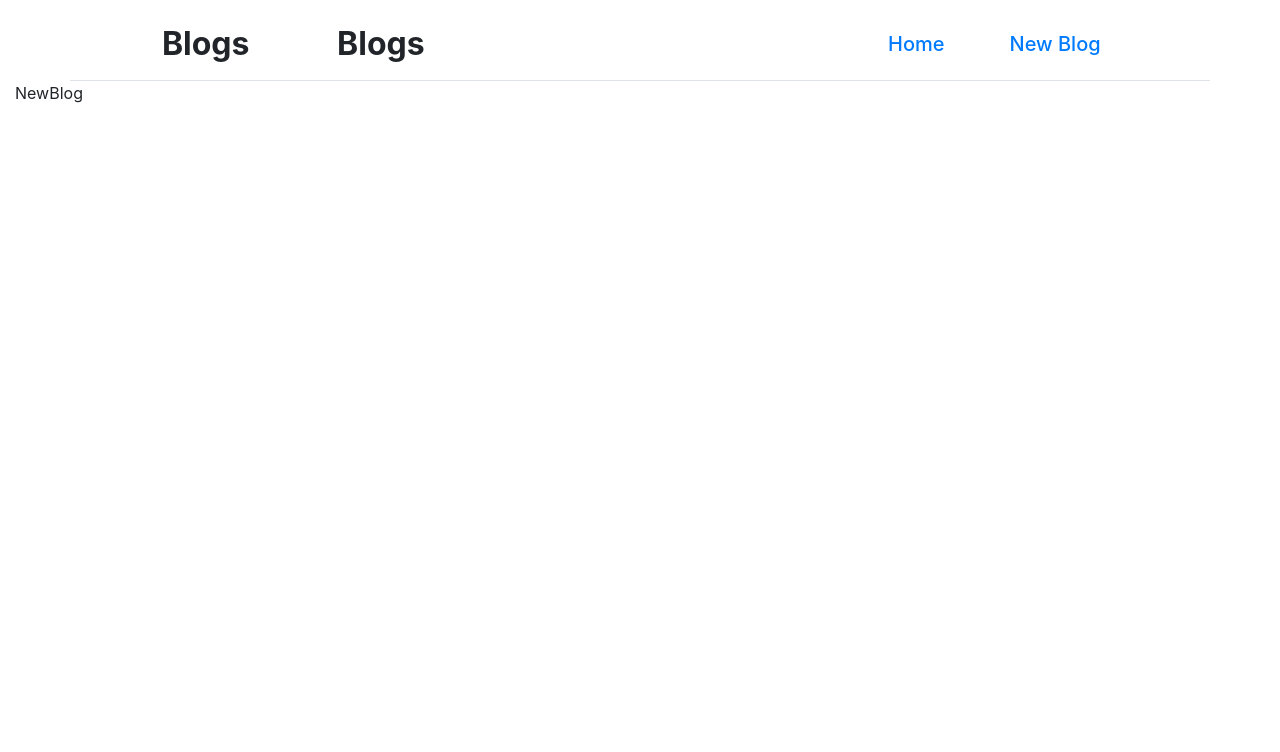
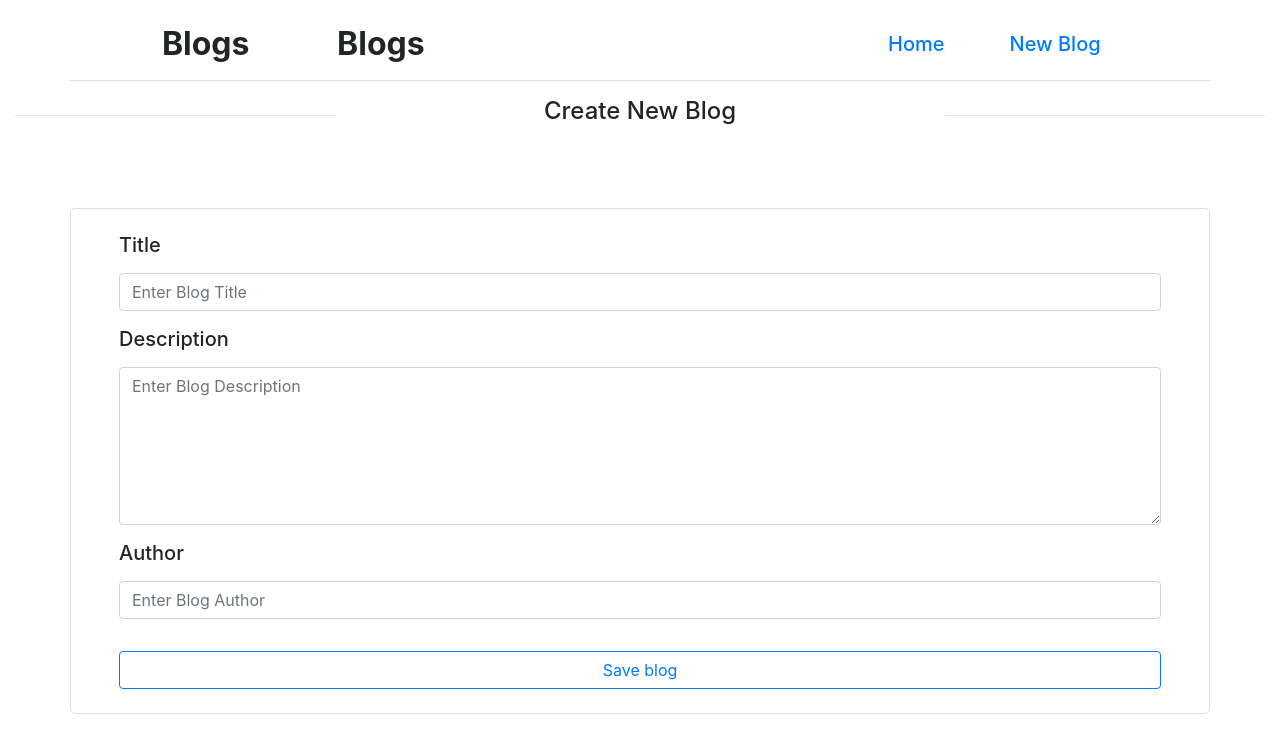
Before and after one commit to blackhammer2000/json-server-blogs, a React (Create React App) app: page /new in a window 1280 px wide. Shown: the top 752 px of the page. Built offline with nearby package versions, Linux system fonts and the light colour scheme.

Commit message:
created a form structure for adding new blogs to the database

```diff
--- a/src/components/css/blog.css
+++ b/src/components/css/blog.css
@@ -29,6 +29,6 @@ article:hover {
   right: 0;
   bottom: 0;
   z-index: 10;
-  height: 100vh;
   background-color: rgba(0, 0, 0, 0.9);
+  border-radius: 10px;
 }
--- /dev/null
+++ b/src/components/css/form.css
@@ -0,0 +1,9 @@
+.main {
+  height: 85vh;
+  display: grid;
+  place-items: center;
+}
+
+form {
+  border-radius: 5px;
+}
--- a/src/components/js/Blogs.jsx
+++ b/src/components/js/Blogs.jsx
@@ -5,7 +5,7 @@ import BlogList from "./BlogList";
 import Loader from "./Loader";
 
 const Blogs = () => {
-  const { loading, error, blogs, setError } = useFetchData();
+  const { loading, error, blogs } = useFetchData();
   return (
     <div className="container col mt-3">
       {loading && !blogs && !error && <Loader />}
--- a/src/components/js/NewBlog.jsx
+++ b/src/components/js/NewBlog.jsx
@@ -1,7 +1,55 @@
 import React from "react";
+import "../css/bootstrap.min.css";
+import "../css/form.css";
 
 const NewBlog = () => {
-  return <div>NewBlog</div>;
+  return (
+    <fieldset className="border-top mt-3 p-3 main">
+      <legend className="text-center w-50">
+        <h4>Create New Blog</h4>
+      </legend>
+      <form className="form mt-1 container border px-5 py-4">
+        <div className="form-group">
+          <label htmlFor="">
+            {" "}
+            <h5>Title</h5>
+          </label>
+
+          <input
+            type="text"
+            placeholder="Enter Blog Title"
+            className="form-control"
+          />
+        </div>
+        <div className="form-group">
+          <label htmlFor="">
+            {" "}
+            <h5>Description</h5>
+          </label>
+          <textarea
+            type="text"
+            placeholder="Enter Blog Description"
+            className="form-control"
+            rows={6}
+          ></textarea>
+        </div>
+        <div className="form-group">
+          <label className="font-weight-bold" htmlFor="">
+            <h5>Author</h5>
+          </label>
+
+          <input
+            type="text"
+            placeholder="Enter Blog Author"
+            className="form-control"
+          />
+        </div>
+        <button className="btn-outline-primary btn w-100 mt-3">
+          Save blog
+        </button>
+      </form>
+    </fieldset>
+  );
 };
 
 export default NewBlog;
--- a/src/hooks/useFetchData.js
+++ b/src/hooks/useFetchData.js
@@ -29,5 +29,5 @@ export function useFetchData() {
     }, 2000);
   }, []);
 
-  return { loading, error, blogs, setError };
+  return { loading, error, blogs };
 }
```
